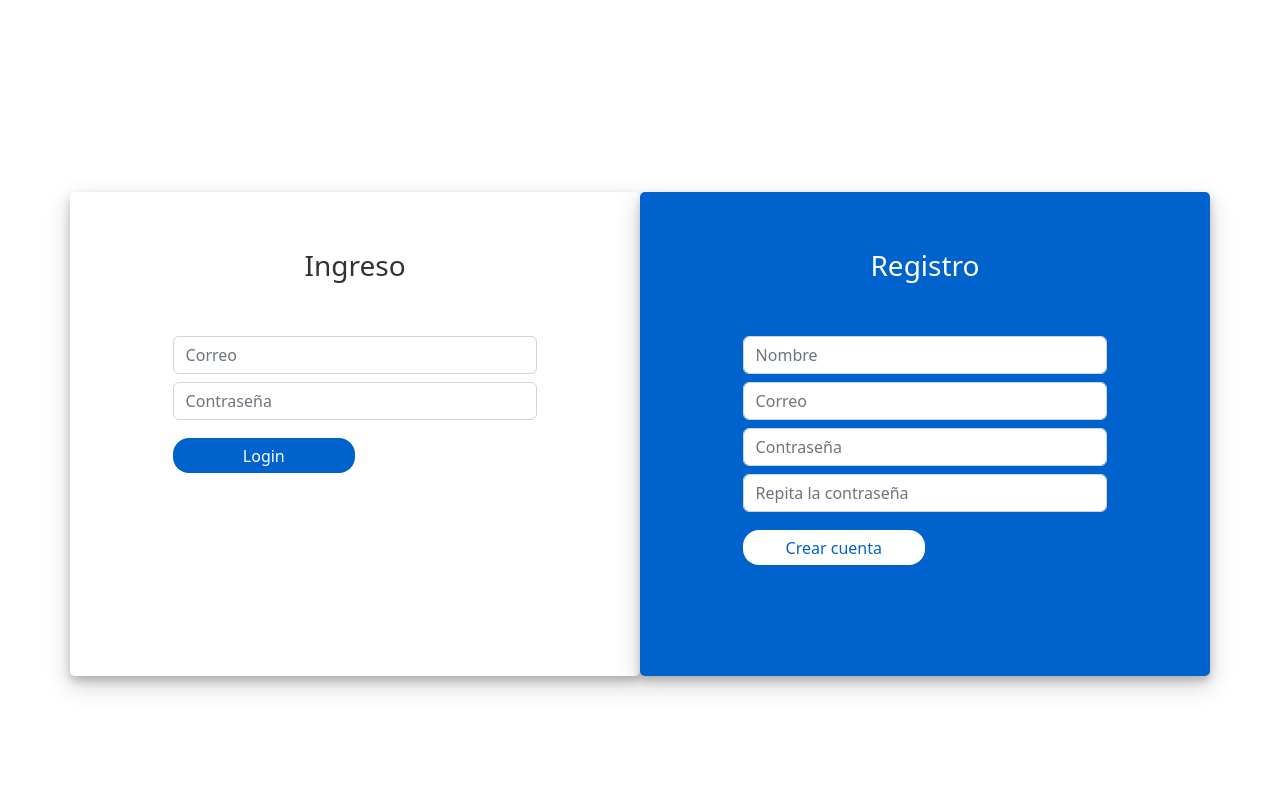
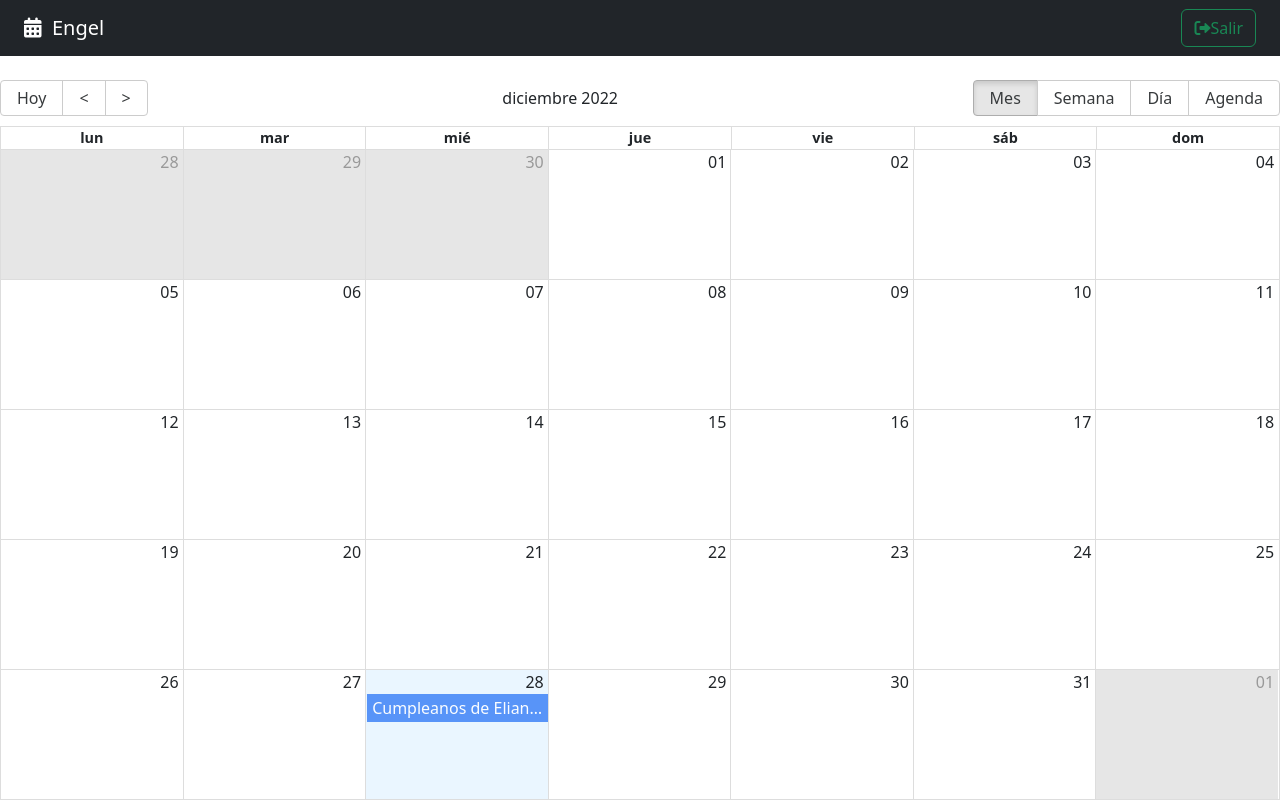
Before and after one commit to egarciam-dev/calendar, a React (Vite) app: page / in a window 1280 px wide. Before the commit this address led to /auth/login. Built offline with nearby package versions, Linux system fonts and the light colour scheme.

Commit message:
Helpers and calendar customization

```diff
--- a/package.json
+++ b/package.json
@@ -9,7 +9,9 @@
     "preview": "vite preview"
   },
   "dependencies": {
+    "date-fns": "^2.29.3",
     "react": "^18.2.0",
+    "react-big-calendar": "^1.5.2",
     "react-dom": "^18.2.0",
     "react-router-dom": "6"
   },
--- a/src/calendar/CalendarPage.jsx
+++ b/src/calendar/CalendarPage.jsx
@@ -1,7 +1,56 @@
 import React from 'react'
+import { Calendar } from 'react-big-calendar'
+import 'react-big-calendar/lib/css/react-big-calendar.css'
+import { addHours } from 'date-fns/esm'
+
+import { Navbar } from './components/Navbar'
+import { localizer, getMessagesES } from '../helpers'
+
+const events = [{
+  title: 'Cumpleanos de Elianny',
+  notes: 'Comprar un regalo para ella',
+  start: new Date(),
+  end: addHours( new Date(), 2 ),
+  bgColor: '#fafafa',
+  user: {
+    _id: '123',
+    name: 'Engel Garcia'
+  }
+}]
 
 export const CalendarPage = () => {
+
+  const eventStyleGetter = ( event, start, end, isSelected ) => {
+    console.log({ event, start, end, isSelected });
+
+    const style = {
+      backgroundColor: '#347CF7',
+      borderRadius: '0px',
+      opacity: 0.8,
+      color: 'white'
+    }
+
+    return {
+      style
+    }
+  }
+
   return (
-    <div>CalendarPage</div>
+    <>
+      <Navbar />
+
+      <Calendar
+        culture='es'
+        localizer={ localizer }
+        events={ events }
+        startAccessor="start"
+        endAccessor="end"
+        style={{ height: 'calc( 100vh - 80px)' }}
+        messages={ getMessagesES() }
+        eventPropGetter={ eventStyleGetter }
+      />
+
+
+    </>
   )
 }
--- /dev/null
+++ b/src/calendar/components/Navbar.jsx
@@ -0,0 +1,19 @@
+import React from 'react'
+
+export const Navbar = () => {
+  return (
+    <div className='navbar navbar-dark bg-dark mb-4 px-4'>
+        <span className='navbar-brand'>
+            <i className='fas fa-calendar-alt'></i>
+            &nbsp;
+            Engel
+        </span>
+
+        <button className='btn btn-outline-success'>
+          <i className='fas fa-sign-out-alt'></i>
+          <span>Salir</span>
+        </button>
+
+    </div>
+  )
+}
--- a/src/calendar/index.js
+++ b/src/calendar/index.js
@@ -1,3 +1,4 @@
-
+// Archivo de barril
 
 export * from './pages/CalendarPage';
+export * from './components/Navbar';
--- /dev/null
+++ b/src/helpers/calendarLocalizer.js
@@ -0,0 +1,15 @@
+import { dateFnsLocalizer } from 'react-big-calendar'
+import { format, parse, startOfWeek, getDay } from 'date-fns/esm'
+import esES from 'date-fns/locale/es'
+
+const locales = {
+    'es': esES,
+};
+
+export const localizer = dateFnsLocalizer({
+    format,
+    parse,
+    startOfWeek,
+    getDay,
+    locales,
+});
--- /dev/null
+++ b/src/helpers/getMessages.js
@@ -0,0 +1,17 @@
+export const getMessagesES = () => {
+    return {
+        allDay: 'Todo el día',
+        previous: '<',
+        next: '>',
+        today: 'Hoy',
+        month: 'Mes',
+        week: 'Semana',
+        day: 'Día',
+        agenda: 'Agenda',
+        date: 'Fecha',
+        time: 'Hora',
+        event: 'Evento',
+        noEventsInRange: 'No hay eventos en este rango',
+        showMore: total => `+ Ver más (${total})`
+    };
+}
--- /dev/null
+++ b/src/helpers/index.js
@@ -0,0 +1,2 @@
+export * from './calendarLocalizer';
+export * from './getMessages';
--- a/src/main.jsx
+++ b/src/main.jsx
@@ -4,7 +4,7 @@
 import './style.css'
 
 ReactDOM.createRoot(document.getElementById('root')).render(
-  <React.StrictMode>
+  // <React.StrictMode>
     <CalendarApp />
-  </React.StrictMode>,
+  // </React.StrictMode>,
 )
--- a/src/router/AppRouter.jsx
+++ b/src/router/AppRouter.jsx
@@ -1,11 +1,11 @@
 import React from 'react'
 import { Navigate, Route, Routes } from 'react-router-dom'
 import { LoginPage } from '../auth/pages';
-import { CalendarPage } from '../calendar/calendarPage';
+import { CalendarPage } from '../calendar/CalendarPage';
 
 export const AppRouter = () => {
 
-    const authStatus = false;
+    const authStatus = true;
 
     return (
     <Routes>
```
Also changed, not shown: 1 other file (tests, documents, lock files or other folders).
